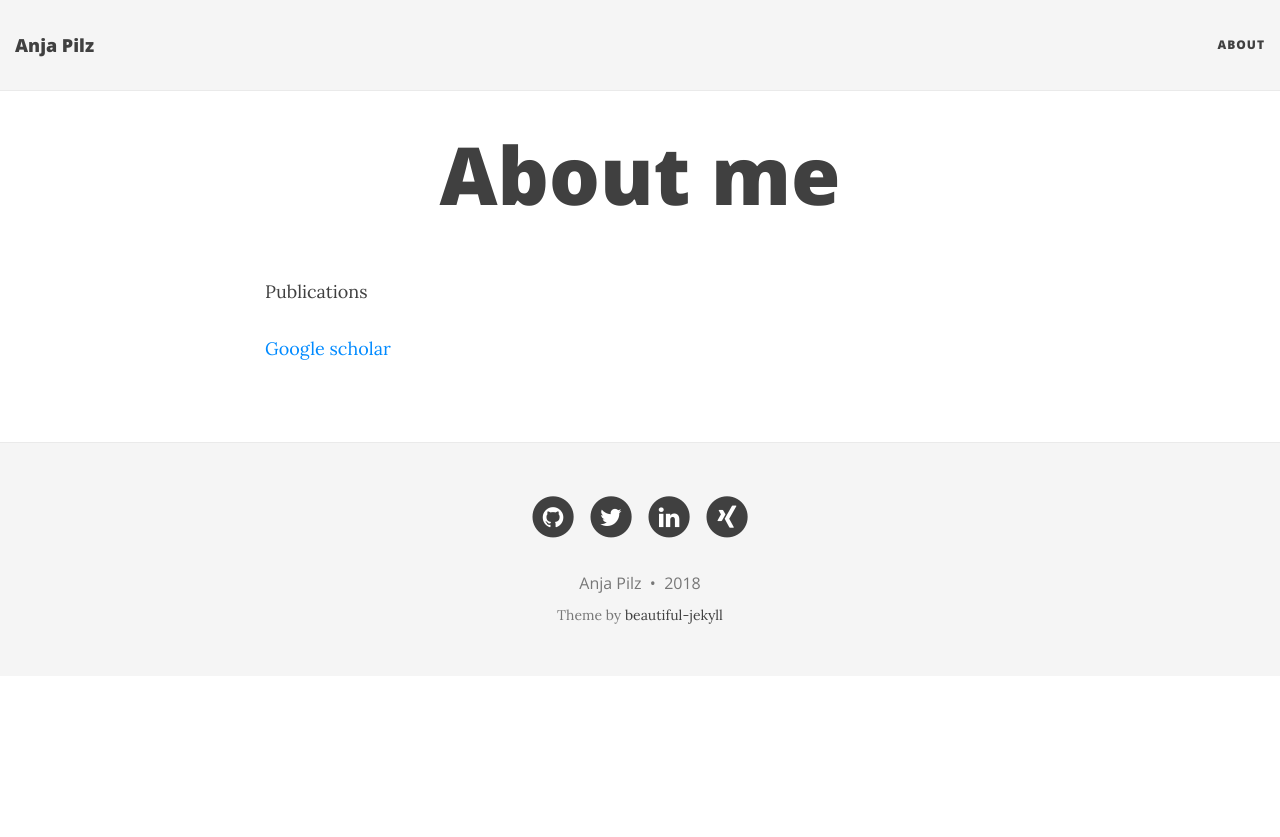
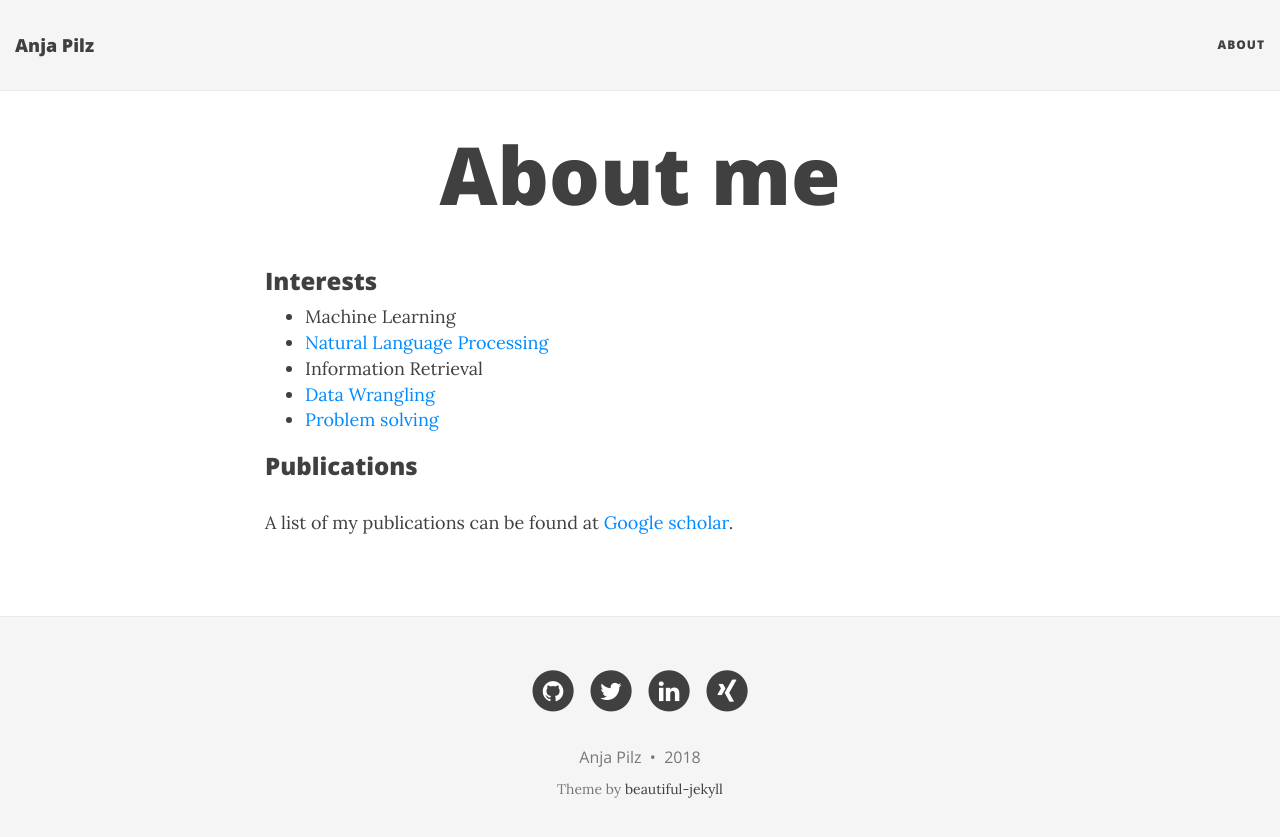
Before and after one commit to aplz/aplz.github.io, a Jekyll site: the page built from aboutme.md, in a window 1280 px wide. Shown: the top 837 px of the page. Built offline with Jekyll 4.4.1, drawn with Linux system fonts in a browser that asks for light colours; nearby versions of some CDN libraries.

Commit message:
some intro sentence

```diff
--- a/aboutme.md
+++ b/aboutme.md
@@ -3,6 +3,14 @@ layout: page
 title: About me
 ---
 
-Publications
+### Interests
 
-[Google scholar](https://scholar.google.de/citations?hl=de&user=vhQiCP8AAAAJ)
+* Machine Learning
+* [Natural Language Processing](https://github.com/aplz/nlp_notebooks/blob/master/nlp_sandbox.ipynb)
+* Information Retrieval
+* [Data Wrangling](https://github.com/aplz/pywine)
+* [Problem solving](https://www.hackerrank.com/profile/apilz)
+
+### Publications
+
+A list of my publications can be found at [Google scholar](https://scholar.google.de/citations?hl=de&user=vhQiCP8AAAAJ).
```
Also changed, not shown: index.md (+1 -1 lines).
